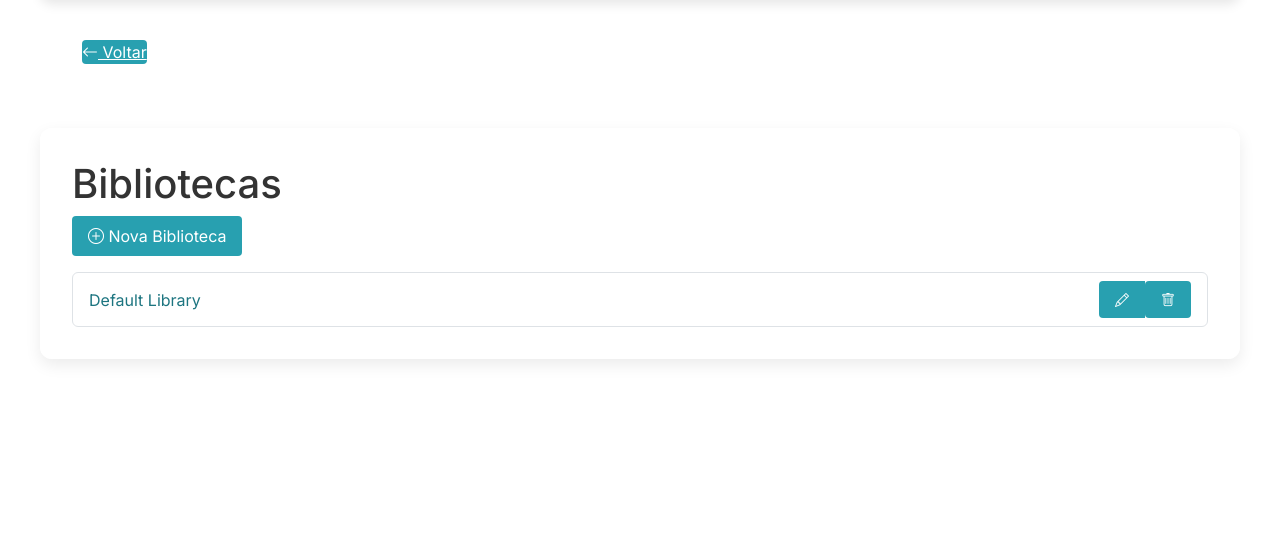
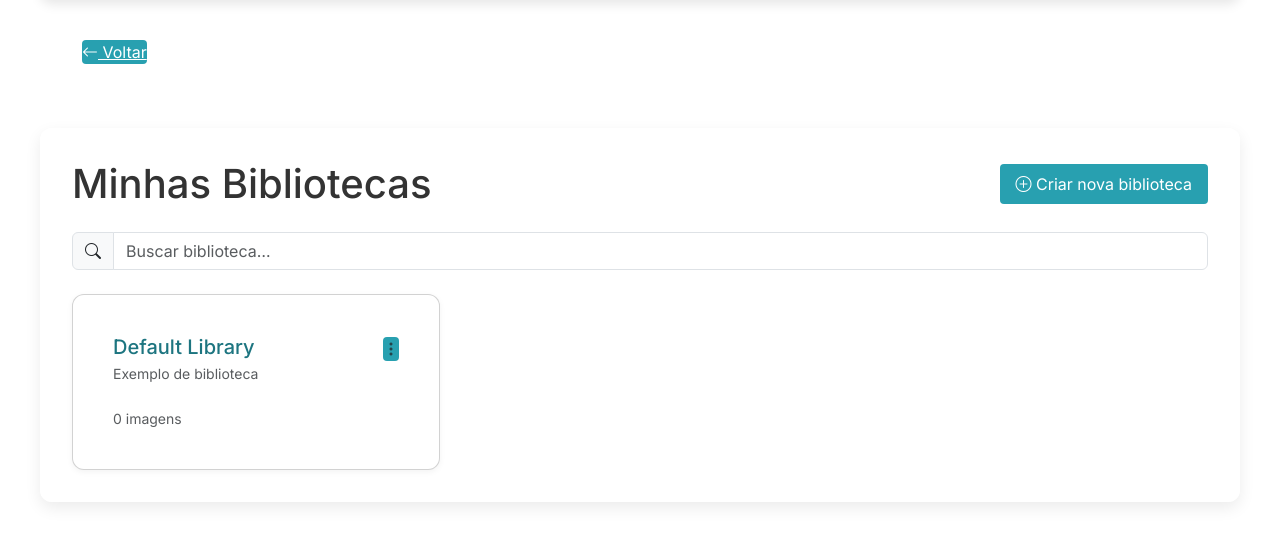
Before and after one commit to BrunoRochaBelo/arkiv, a Flask app: page /libraries in a window 1280 px wide. Shown: the part 76-620 px from the top of the page. Run offline with Flask 3, Linux system fonts and the light colour scheme; a user stored in the database is signed in; data comes from the database, SQL or seed files in the repository.

Commit message:
Refatora listagem de bibliotecas com novo layout

```diff
--- a/arkiv_app/library/routes.py
+++ b/arkiv_app/library/routes.py
@@ -5,7 +5,7 @@ from ..utils import current_org_id
 
 from ..extensions import db
 from ..utils.audit import record_audit
-from ..models import Library, Folder
+from ..models import Library, Folder, Asset
 from . import library_bp
 from .forms import LibraryForm
 
@@ -14,8 +14,50 @@ from .forms import LibraryForm
 @login_required
 def list_libraries():
     org_id = current_org_id()
-    libs = Library.query.filter_by(org_id=org_id).all() if org_id else []
-    return render_template("library/list.html", libraries=libs, title="Bibliotecas")
+    q = request.args.get("q", "")
+    libs_query = Library.query.filter_by(org_id=org_id) if org_id else Library.query.filter(False)
+    if q:
+        like = f"%{q}%"
+        libs_query = libs_query.filter(Library.name.ilike(like))
+    libs = libs_query.all()
+
+    libraries = []
+    for lib in libs:
+        asset_count = (
+            db.session.query(db.func.count(Asset.id))
+            .filter(Asset.library_id == lib.id)
+            .scalar()
+            or 0
+        )
+        last_asset = (
+            Asset.query
+            .filter_by(library_id=lib.id)
+            .order_by(Asset.updated_at.desc().nullslast(), Asset.created_at.desc())
+            .first()
+        )
+        last_update = None
+        if last_asset:
+            last_update = last_asset.updated_at or last_asset.created_at
+        thumbs = (
+            Asset.query
+            .filter_by(library_id=lib.id)
+            .order_by(Asset.created_at.desc())
+            .limit(4)
+            .all()
+        )
+        libraries.append({
+            "instance": lib,
+            "asset_count": asset_count,
+            "last_update": last_update,
+            "thumbs": thumbs,
+        })
+
+    return render_template(
+        "library/list.html",
+        libraries=libraries,
+        q=q,
+        title="Bibliotecas",
+    )
 
 
 @library_bp.route("/libraries/<int:lib_id>")
--- a/arkiv_app/static/css/style.css
+++ b/arkiv_app/static/css/style.css
@@ -278,3 +278,19 @@ button:hover, .btn:hover {
   font-size: 0.9rem;
   color: var(--text-color);
 }
+
+.library-card {
+  background: var(--card-bg);
+  border-radius: 12px;
+  box-shadow: 0 2px 6px rgba(0,0,0,0.05);
+  transition: transform .2s, box-shadow .2s;
+}
+
+.library-card:hover {
+  transform: translateY(-2px);
+  box-shadow: 0 4px 12px rgba(0,0,0,0.08);
+}
+
+.library-thumbs img {
+  object-fit: cover;
+}
--- a/arkiv_app/templates/library/list.html
+++ b/arkiv_app/templates/library/list.html
@@ -1,20 +1,59 @@
 {% extends 'base.html' %}
 {% block content %}
-<h1>Bibliotecas</h1>
-<a href="{{ url_for('library.create_library') }}" class="btn btn-accent mb-3"><i class="bi bi-plus-circle"></i> Nova Biblioteca</a>
-<ul class="list-group">
-  {% for lib in libraries %}
-  <li class="list-group-item d-flex justify-content-between align-items-center">
-    <span><a href="{{ url_for('library.show_library', lib_id=lib.id) }}">{{ lib.name }}</a></span>
-    <div class="btn-group">
-      <a href="{{ url_for('library.edit_library', lib_id=lib.id) }}" class="btn btn-outline-secondary btn-sm"><i class="bi bi-pencil"></i></a>
-      <form action="{{ url_for('library.delete_library', lib_id=lib.id) }}" method="post" class="d-inline">
-        <button type="submit" class="btn btn-outline-danger btn-sm"><i class="bi bi-trash"></i></button>
-      </form>
+<div class="d-flex justify-content-between align-items-center mb-4 flex-column flex-sm-row gap-3">
+  <h1 class="mb-0">Minhas Bibliotecas</h1>
+  <a href="{{ url_for('library.create_library') }}" class="btn btn-accent"><i class="bi bi-plus-circle"></i> Criar nova biblioteca</a>
+</div>
+<form method="get" role="search" class="mb-4">
+  <div class="input-group">
+    <span class="input-group-text"><i class="bi bi-search"></i></span>
+    <input type="search" class="form-control" name="q" value="{{ q }}" placeholder="Buscar biblioteca…" aria-label="Buscar biblioteca">
+  </div>
+</form>
+{% if libraries %}
+<div class="row row-cols-1 row-cols-md-2 row-cols-lg-3 g-3">
+  {% for item in libraries %}
+  {% set lib = item.instance %}
+  <div class="col">
+    <div class="library-card card h-100">
+      <div class="card-body d-flex flex-column">
+        <div class="d-flex justify-content-between align-items-start">
+          <div>
+            <h5 class="card-title mb-1"><a href="{{ url_for('library.show_library', lib_id=lib.id) }}">{{ lib.name }}</a></h5>
+            {% if lib.description %}<p class="card-text small text-muted">{{ lib.description|truncate(100) }}</p>{% endif %}
+          </div>
+          <div class="dropdown">
+            <button class="btn btn-link text-muted p-0" type="button" data-bs-toggle="dropdown" aria-label="Ações"><i class="bi bi-three-dots-vertical"></i></button>
+            <ul class="dropdown-menu dropdown-menu-end">
+              <li><a class="dropdown-item" href="{{ url_for('library.edit_library', lib_id=lib.id) }}">Editar</a></li>
+              <li>
+                <form action="{{ url_for('library.delete_library', lib_id=lib.id) }}" method="post" onsubmit="return confirm('Remover biblioteca?');">
+                  <button type="submit" class="dropdown-item text-danger">Deletar</button>
+                </form>
+              </li>
+            </ul>
+          </div>
+        </div>
+        <div class="mt-auto">
+          <div class="library-thumbs d-flex gap-1 mb-2">
+            {% for a in item.thumbs %}
+              <img src="{{ url_for('static', filename='img/avatar.svg') }}" width="40" height="40" class="rounded" alt="thumbnail">
+            {% endfor %}
+          </div>
+          <div class="d-flex justify-content-between small text-muted">
+            <span>{{ item.asset_count }} imagens</span>
+            <span>{% if item.last_update %}{{ item.last_update.strftime('%d/%m/%Y') }}{% endif %}</span>
+          </div>
+        </div>
+      </div>
     </div>
-  </li>
-  {% else %}
-  <li class="list-group-item">Nenhuma biblioteca</li>
+  </div>
   {% endfor %}
-</ul>
+</div>
+{% else %}
+<div class="text-center py-5">
+  <p class="lead">Você ainda não criou nenhuma biblioteca. Comece agora!</p>
+  <a href="{{ url_for('library.create_library') }}" class="btn btn-accent btn-lg"><i class="bi bi-plus-circle"></i> Criar primeira biblioteca</a>
+</div>
+{% endif %}
 {% endblock %}
```
